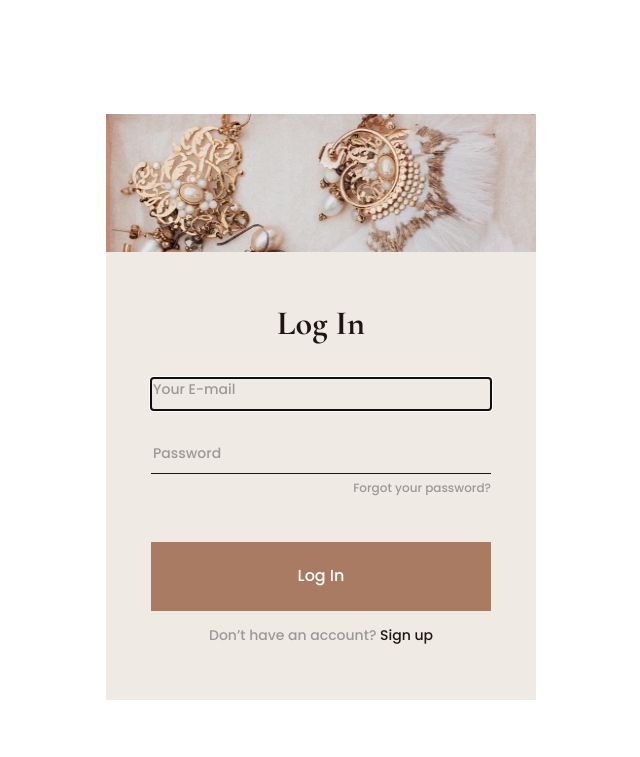
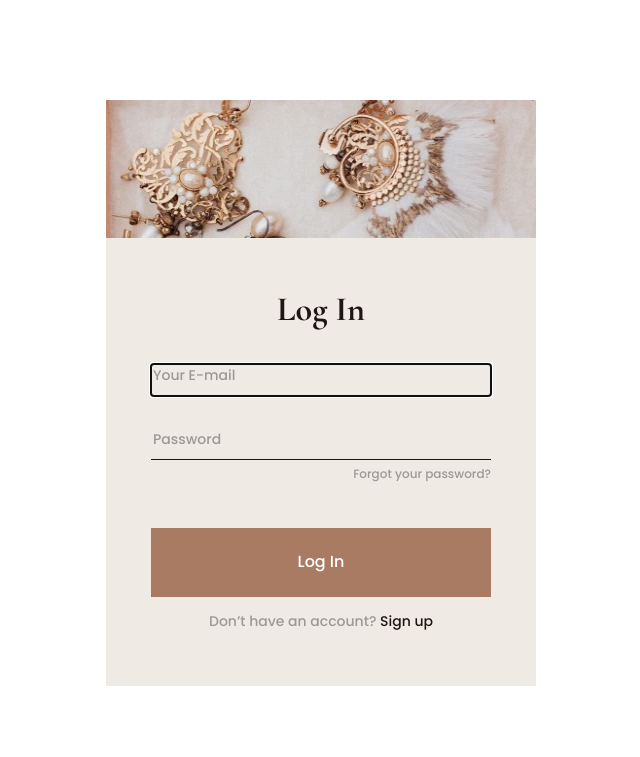
Before and after one commit to igelkottuggla/Jewellery, a website: page source/index.html in a window 1280 px wide. Both pictures are taken after a click on the link "Login". Shown: the top 757 px of the page, without its empty margins (319-959 px from the left). Drawn offline with nearby package versions, Linux system fonts and the light colour scheme; files that its build step writes are made by us from their sources; files whose address does not match are found by name.

Commit message:
Corrections

```diff
--- a/source/index.html
+++ b/source/index.html
@@ -857,8 +857,8 @@
 
           <form
             method="post"
+            class="subscription__form"
             action="https://echo.htmlacademy.ru"
-            class="subscription__form"
           >
             <label aria-label="Your email">
               <input
@@ -867,6 +867,7 @@
                 id="email"
                 placeholder="Your E-mail"
                 autocomplete="off"
+                required
               />
             </label>
             <button type="submit" class="subscription__button button">
@@ -983,7 +984,11 @@
     visually-hidden + popup--no-js: реализация открытия/закрытия пункта при подключенном js -->
 
     <div class="popup visually-hidden popup--no-js">
-      <form method="GET" class="popup__form form">
+      <form
+        method="GET"
+        class="popup__form form"
+        action="https://echo.htmlacademy.ru"
+      >
         <button
           class="form__button button form__button--close"
           aria-label="Close form"
@@ -998,6 +1003,7 @@
                 type="email"
                 name="user-email"
                 placeholder="Your E-mail"
+                required
             /></label>
           </div>
 
@@ -1005,9 +1011,10 @@
             <label aria-label="Your password"
               ><input
                 id="user-password"
-                type="text"
+                type="password"
                 name="user-password"
                 placeholder="Password"
+                required
             /></label>
 
             <a href="#">Forgot your password?</a>
--- a/source/js/script.js
+++ b/source/js/script.js
@@ -18,11 +18,28 @@
     return false;
   }
 
+  popup.classList.remove('popup--no-js');
+
+  if (popup) {
     const showPopup = () => {
+      emailInput.focus();
       popup.classList.remove('visually-hidden');
-    document.body.classList.add('overflow-hidden');
-    emailInput.focus();
+      document.body.style.overflowY = 'hidden';
     };
+
+    const hidePopup = () => {
+      popup.classList.add('visually-hidden');
+      document.body.style.overflowY = 'visible';
+      tabIndexRestoreFunctions.forEach((f) => f());
+      tabIndexRestoreFunctions = null;
+    };
+    loginBtn.addEventListener('click', () => {
+      const popupUserInfo = {
+        email: emailInput.value,
+        password: passwordInput.value,
+      };
+      localStorage.setItem('popup-user', JSON.stringify(popupUserInfo));
+    });
 
     LoginBtns.forEach((button) => {
       button.href = '#';
@@ -41,24 +58,6 @@
           });
       });
     });
-
-  popup.classList.remove('popup--no-js');
-
-  if (popup) {
-    loginBtn.addEventListener('click', () => {
-      const popupUserInfo = {
-        email: emailInput.value,
-        password: passwordInput.value,
-      };
-      localStorage.setItem('popup-user', JSON.stringify(popupUserInfo));
-    });
-
-    const hidePopup = () => {
-      popup.classList.add('visually-hidden');
-      document.body.classList.remove('overflow-hidden');
-      tabIndexRestoreFunctions.forEach((f) => f());
-      tabIndexRestoreFunctions = null;
-    };
 
     closePopup.addEventListener('click', (event) => {
       event.preventDefault();
@@ -227,7 +226,7 @@
 
   if (slider) {
     // eslint-disable-next-line
-    let swiper = new Swiper('.slider', {
+    let swiper = new Swiper(".slider", {
       speed: 700,
       direction: 'horizontal',
       loop: true,
--- a/source/sass/blocks/add-info.scss
+++ b/source/sass/blocks/add-info.scss
@@ -12,6 +12,7 @@
 
   .header--no-js .add-info__list {
     @include reset-list-slyle;
+    width: 100%;
     font-size: 18px;
     line-height: 23px;
     color: $partial-opacity-white-text;
@@ -20,6 +21,14 @@
   .header--no-js .add-info__item {
     margin-bottom: 30px;
     transition: $basic-transition;
+  }
+
+  .header--no-js a {
+    display: flex;
+    align-items: center;
+    justify-content: flex-start;
+    width: 100%;
+    cursor: pointer;
   }
 
   .header--no-js .add-info__item:last-of-type {
@@ -43,6 +52,7 @@
 
   .header--opened .add-info__list {
     @include reset-list-slyle;
+    width: 100%;
     font-size: 18px;
     line-height: 23px;
     color: $partial-opacity-white-text;
@@ -51,6 +61,15 @@
   .header--opened .add-info__item {
     margin-bottom: 20px;
     transition: $basic-transition;
+    width: 100%;
+  }
+
+  .header--opened a {
+    display: flex;
+    align-items: center;
+    justify-content: flex-start;
+    width: 100%;
+    cursor: pointer;
   }
 
   .header--opened .add-info__item:hover {
--- a/source/sass/blocks/catalog.scss
+++ b/source/sass/blocks/catalog.scss
@@ -27,6 +27,7 @@
   padding: 28px 0;
   font-size: 16px;
   line-height: 130%;
+  transition: $basic-transition;
 
   @include media-desktop {
     display: none;
@@ -46,6 +47,17 @@
   }
 }
 
+.catalog__button--toggle-filter:hover {
+  background-color: $primary-white-bg;
+  outline: 1px solid $primary-golden-bg;
+  color: $black-text;
+}
+
+.catalog__button--toggle-filter:active {
+  transform: scale(0.98);
+  opacity: 0.5;
+}
+
 .catalog__filter {
   @include tablet-mobile {
     display: none;
--- a/source/sass/blocks/faq.scss
+++ b/source/sass/blocks/faq.scss
@@ -41,7 +41,7 @@
   }
 
   @include media-mobile {
-    padding: 17px 25px 19px;
+    padding: 17px 25px 20px;
   }
 }
 
@@ -131,7 +131,7 @@
   @include media-mobile {
     font-size: 14px;
     line-height: 20px;
-    margin-top: 16px;
+    margin-top: 13px;
     max-width: 86%;
   }
 }
--- a/source/sass/blocks/follow.scss
+++ b/source/sass/blocks/follow.scss
@@ -52,7 +52,7 @@
   @include media-mobile {
     grid-template-columns: max-content max-content;
     column-gap: 24px;
-    row-gap: 26px;
+    row-gap: 25px;
     margin-top: 48px;
   }
 }
--- a/source/sass/blocks/links.scss
+++ b/source/sass/blocks/links.scss
@@ -94,6 +94,10 @@
   @include reset-list-slyle;
   @include medium-text-average;
 
+  @include media-desktop {
+    padding-left: 39px;
+  }
+
   @include media-mobile {
     display: flex;
     align-items: center;
@@ -118,13 +122,23 @@
   max-width: 140px;
 
   @include media-mobile {
+    display: flex;
+    justify-content: flex-start;
+    align-items: center;
     padding: 5px 0;
   }
 }
 
-.links__social-links li {
+.links__social-links li:not(:first-of-type) {
   @include media-mobile {
-    margin-right: 16px;
+    margin-right: 30px;
+  }
+}
+
+.links__social-links li:first-of-type {
+  @include media-mobile {
+    margin-right: 26px;
+    margin-left: -4px;
   }
 }
 
--- a/source/sass/blocks/nav.scss
+++ b/source/sass/blocks/nav.scss
@@ -49,6 +49,7 @@
 .nav__item:active {
   color: $light-grey-text;
   transform: scale(0.9);
+  transform-origin: left;
 }
 
 @include tablet-mobile {
@@ -105,21 +106,89 @@
 @include media-tablet {
   .header--no-js .nav {
     padding-top: 0;
-    margin-top: 47px;
+    margin-top: 43px;
+  }
+
+  .header--no-js .nav__item {
+    margin-bottom: 11px;
+    margin-right: 0;
+    width: 100%;
+  }
+
+  .header--no-js a {
+    display: flex;
+    align-items: center;
+    justify-content: flex-start;
+    width: 100%;
+    cursor: pointer;
+  }
+
+  .header--no-js .header__logo {
+    width: 66px;
+    height: auto;
   }
 
   .header--opened .nav {
-    margin-top: 47px;
+    margin-top: 43px;
+  }
+
+  .header--opened .nav__item {
+    margin-bottom: 11px;
+    margin-right: 0;
+    width: 100%;
+  }
+
+  .header--opened a {
+    display: flex;
+    align-items: center;
+    justify-content: flex-start;
+    width: 100%;
+    cursor: pointer;
+  }
+
+  .header--opened .header__logo {
+    width: 66px;
+    height: auto;
   }
 }
 
 @include media-mobile {
   .header--no-js .nav {
     padding-top: 0;
-    margin-top: 38px;
+    margin-top: 32px;
+  }
+
+  .header--no-js .header__logo {
+    width: 52px;
+    height: auto;
+  }
+
+  .header--no-js .nav__item {
+    margin-bottom: 11px;
+    margin-right: 0;
+    width: 100%;
   }
 
   .header--opened .nav {
-    margin-top: 38px;
+    margin-top: 33px;
+  }
+
+  .header--opened .nav__item {
+    margin-right: 0;
+    margin-bottom: 11px;
+    width: 100%;
+  }
+
+  .header--opened .header__logo {
+    width: 52px;
+    height: auto;
+  }
+
+  .header--opened a {
+    display: flex;
+    align-items: center;
+    justify-content: flex-start;
+    width: 100%;
+    cursor: pointer;
   }
 }
--- a/source/sass/blocks/popup.scss
+++ b/source/sass/blocks/popup.scss
@@ -17,7 +17,7 @@
   position: relative;
 
   @include media-desktop {
-    margin: 94px auto 0;
+    margin: 80px auto 0;
   }
 
   @include media-tablet {
@@ -26,6 +26,6 @@
   }
 
   @include media-mobile {
-    margin: 48px auto 0;
+    margin: 30px auto 0;
   }
 }
--- a/source/sass/blocks/search-form.scss
+++ b/source/sass/blocks/search-form.scss
@@ -104,20 +104,20 @@
 
 @include media-tablet {
   .header--opened .search-form {
-    margin-top: 33px;
+    margin-top: 39px;
   }
 
   .header--no-js .search-form {
-    margin-top: 32px;
+    margin-top: 39px;
   }
 }
 
 @include media-mobile {
   .header--no-js .search-form {
-    margin-top: 22px;
+    margin-top: 29px;
   }
 
   .header--opened .search-form {
-    margin-top: 22px;
+    margin-top: 29px;
   }
 }
--- a/source/sass/blocks/subscription.scss
+++ b/source/sass/blocks/subscription.scss
@@ -16,7 +16,7 @@
 .subscription h2 {
   @include reset-text-slyle;
   @include section-titles;
-  letter-spacing: 0.02em;
+  letter-spacing: 0.03em;
   line-height: 44px;
   margin-bottom: 6px;
 
```
Also changed, not shown: source/catalog.html (+9 -2 lines), source/login.html (+9 -3 lines), build/catalog.html, build/css/style.min.css, build/index.html, build/js/script.js, build/login.html, 1 other file. Lines whose indentation alone changed are shown as unchanged.
